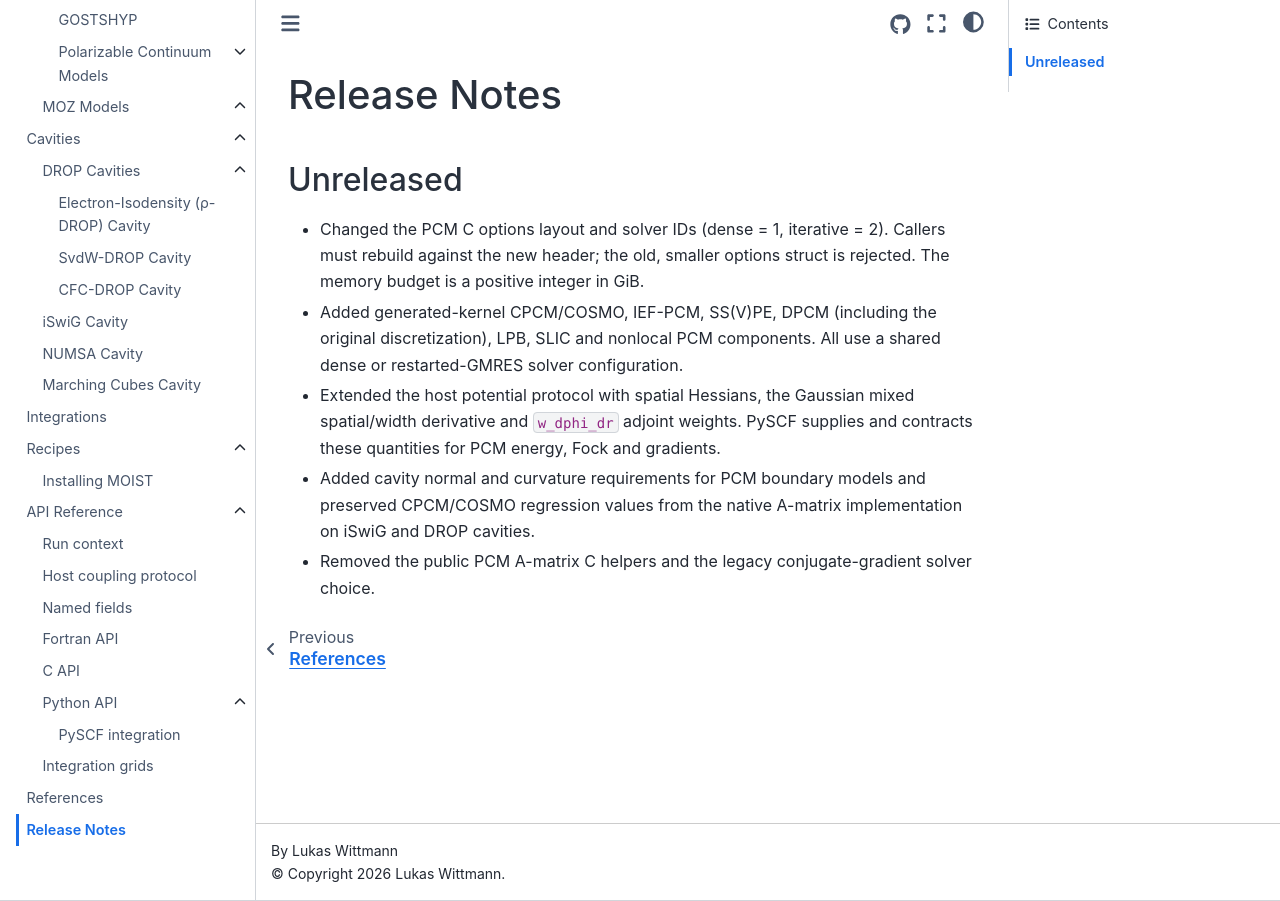
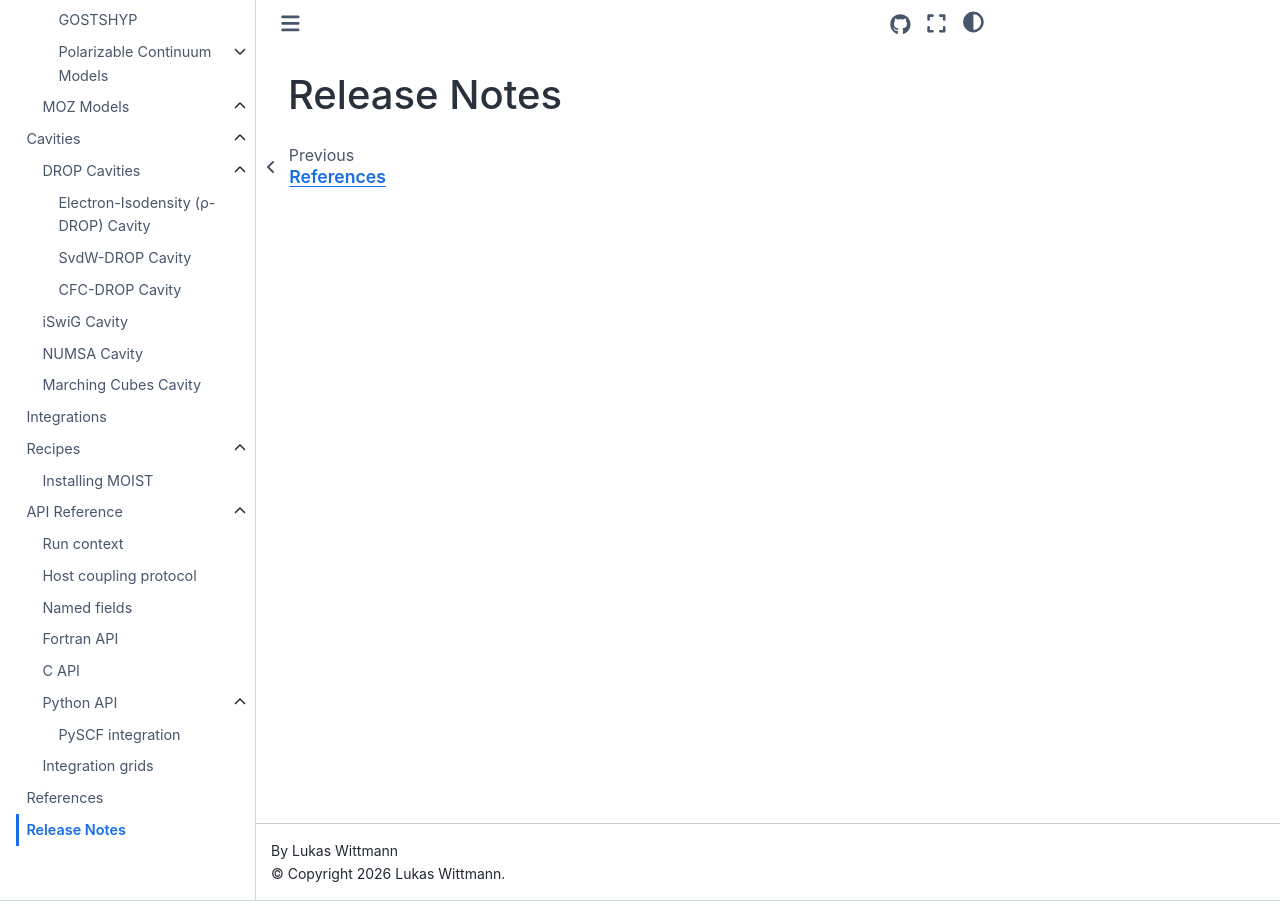
Before and after one commit to lukaswittmann/moist, a Sphinx documentation site: the page built from docs/changelog.rst, in a window 1280 px wide. Built offline with Sphinx 7.4.7 and the Sphinx Book theme 1.1.4, drawn with Linux system fonts in a browser that asks for light colours; pages that are not in the unit, such as notebooks, are missing from menus.

Commit message:
Rm release notes

```diff
--- a/docs/changelog.rst
+++ b/docs/changelog.rst
@@ -1,21 +1,2 @@
 Release Notes
 =============
-
-Unreleased
-----------
-
-* Changed the PCM C options layout and solver IDs (dense = 1, iterative = 2).
-  Callers must rebuild against the new header; the old, smaller options struct
-  is rejected. The memory budget is a positive integer in GiB.
-
-* Added generated-kernel CPCM/COSMO, IEF-PCM, SS(V)PE, DPCM (including the
-  original discretization), LPB, SLIC and nonlocal PCM components. All use a
-  shared dense or restarted-GMRES solver configuration.
-* Extended the host potential protocol with spatial Hessians, the Gaussian
-  mixed spatial/width derivative and ``w_dphi_dr`` adjoint weights. PySCF
-  supplies and contracts these quantities for PCM energy, Fock and gradients.
-* Added cavity normal and curvature requirements for PCM boundary models and
-  preserved CPCM/COSMO regression values from the native A-matrix
-  implementation on iSwiG and DROP cavities.
-* Removed the public PCM A-matrix C helpers and the legacy conjugate-gradient
-  solver choice.
```
